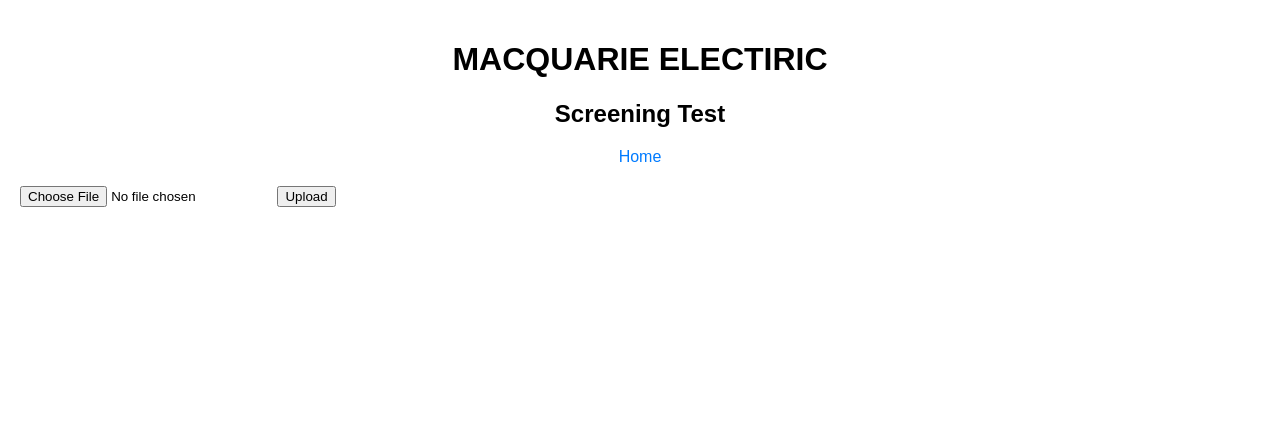
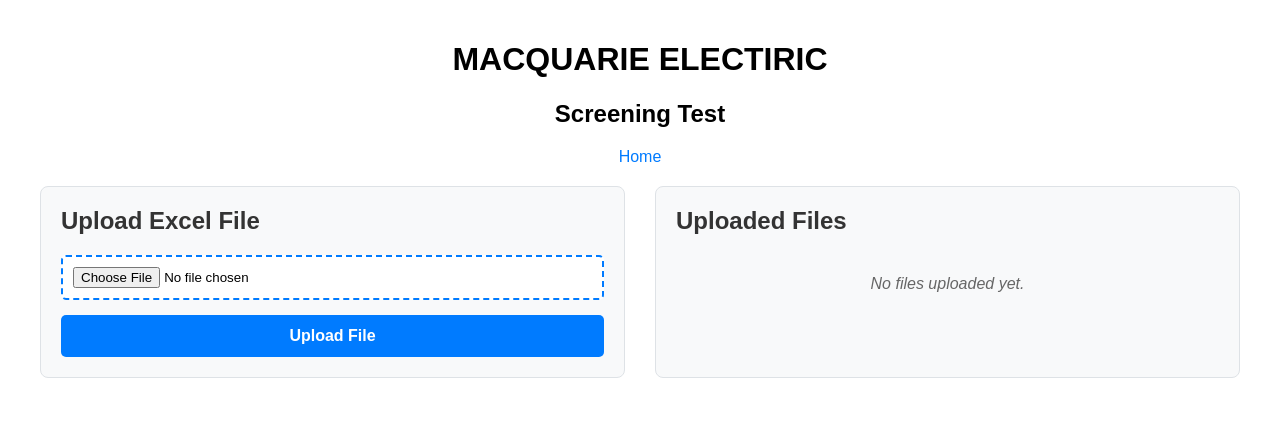
Before and after one commit to Rasil07/MQE, a Flask app: template app/templates/index.html in a window 1280 px wide. Shown: the top 426 px of the page. Run offline with Flask 3, Linux system fonts and the light colour scheme; the template is opened without the code that fills it, so the values that code supplies are empty; parts of the project's set-up code (start-up, migrations or seed data) failed here and were passed over.

Commit message:
Refactored database handling by implementing a DatabaseProtocol for better abstraction. Updated FileModel and FileService to utilize the new protocol. Enhanced file upload functionality with improved error handling and validation. Redesigned index.html for a more user-friendly interface, including a file upload form and a list of uploaded files. Removed unused routes and streamlined app initialization.

```diff
--- a/app/__init__.py
+++ b/app/__init__.py
@@ -20,8 +20,6 @@
     app = Flask(__name__, template_folder='templates',static_folder='static')
     app.config.from_object(config_dict[config_class_name])
     print(f"Config: {config_dict[config_class_name]}")
-    from app.routes import main
-    app.register_blueprint(main)
 
     # Initialize database
     from app.database import Database
--- a/app/helpers/file_helpers.py
+++ b/app/helpers/file_helpers.py
@@ -3,7 +3,8 @@
 from werkzeug.utils import secure_filename
 import pandas as pd
 from app.config import Config
-class FileHelper:
+from app.protocols import FileHelperProtocol
+class FileHelper(FileHelperProtocol):
     def __init__(self):
         # Allowed file extensions
         self.allowed_extensions = {'xlsx', 'xls'}
@@ -65,7 +66,7 @@
                 sheetData = excelFile.parse(sheet)
                 if not all(col in sheetData.columns for col in columns):
                     return {'valid': False, 'error': f'Sheet {sheet} must contain the following columns: {", ".join(columns)}'}
-            return {'valid': True}
+            return {'valid': True, 'transaction_row_count': len(excelFile.parse('Transactions')), 'customer_row_count': len(excelFile.parse("Customers")), 'product_row_count': len(excelFile.parse('Products'))}
         except Exception as e:
             return {'valid': False, 'error': f'Validation error: {str(e)}'}
 
--- a/app/static/css/style.css
+++ b/app/static/css/style.css
@@ -13,3 +13,103 @@
   text-decoration: none;
   color: #007bff;
 }
+
+/* Two-section layout */
+.container {
+  display: flex;
+  gap: 30px;
+  max-width: 1200px;
+  margin: 0 auto;
+}
+
+.upload-section {
+  flex: 1;
+  background: #f8f9fa;
+  padding: 20px;
+  border-radius: 8px;
+  border: 1px solid #dee2e6;
+}
+
+.files-section {
+  flex: 1;
+  background: #f8f9fa;
+  padding: 20px;
+  border-radius: 8px;
+  border: 1px solid #dee2e6;
+}
+
+.section-title {
+  margin-top: 0;
+  margin-bottom: 20px;
+  color: #333;
+  font-size: 1.5em;
+}
+
+/* Upload form styles */
+.upload-form {
+  display: flex;
+  flex-direction: column;
+  gap: 15px;
+}
+
+.file-input {
+  padding: 10px;
+  border: 2px dashed #007bff;
+  border-radius: 5px;
+  background: white;
+  cursor: pointer;
+}
+
+.file-input:hover {
+  border-color: #0056b3;
+}
+
+.upload-btn {
+  padding: 12px 24px;
+  background: #007bff;
+  color: white;
+  border: none;
+  border-radius: 5px;
+  cursor: pointer;
+  font-size: 16px;
+  font-weight: bold;
+}
+
+.upload-btn:hover {
+  background: #0056b3;
+}
+
+/* File list styles */
+.file-list {
+  list-style: none;
+  padding: 0;
+  margin: 0;
+}
+
+.file-item {
+  background: white;
+  padding: 15px;
+  margin-bottom: 10px;
+  border-radius: 5px;
+  border: 1px solid #dee2e6;
+  display: flex;
+  justify-content: space-between;
+  align-items: center;
+}
+
+.file-name {
+  font-weight: bold;
+  color: #333;
+}
+
+.file-info {
+  font-size: 0.9em;
+  color: #666;
+}
+
+.no-files {
+  text-align: center;
+  color: #666;
+  font-style: italic;
+  padding: 20px;
+}
--- a/app/templates/base.html
+++ b/app/templates/base.html
@@ -15,7 +15,7 @@
       <h1>MACQUARIE ELECTIRIC</h1>
       <h2>Screening Test</h2>
       <nav>
-        <a href="{{ url_for('main.index') }}">Home</a>
+        <a href="{{ url_for('index') }}">Home</a>
       </nav>
     </header>
     <main>{% block content %}{% endblock %}</main>
--- a/app/templates/index.html
+++ b/app/templates/index.html
@@ -1,14 +1,92 @@
 <!-- app/templates/index.html -->
 {% extends 'base.html' %} {% block content %}
-
+<div class="container">
+  <!-- Left Section - Upload Form -->
+  <div class="upload-section">
+    <h2 class="section-title">Upload Excel File</h2>
     <form
       method="post"
       enctype="multipart/form-data"
       action="/file/upload"
       id="uploadForm"
+      class="upload-form"
     >
-  <input type="file" id="fileInput" accept=".xlsx, .xls" name="file" />
-  <button type="submit">Upload</button>
+      <input
+        type="file"
+        id="fileInput"
+        accept=".xlsx, .xls"
+        name="file"
+        class="file-input"
+        required
+      />
+      <button type="submit" class="upload-btn">Upload File</button>
     </form>
+  </div>
 
-<h2>{% endblock %}</h2>
+  <!-- Right Section - File List -->
+  <div class="files-section">
+    <h2 class="section-title">Uploaded Files</h2>
+    {% if files %}
+    <ul class="file-list">
+      {% for file in files %}
+      <li class="file-item">
+        <div>
+          <div class="file-name">{{ file.name }}</div>
+          <div class="file-info">
+            ID: {{ file.identifier }} | Uploaded: {{ file.created_at if
+            file.created_at else 'N/A' }}
+          </div>
+        </div>
+        <div class="file-info">
+          {% if file.transaction_row_count %}
+          <div>Transactions: {{ file.transaction_row_count }}</div>
+          {% endif %} {% if file.customer_row_count %}
+          <div>Customers: {{ file.customer_row_count }}</div>
+          {% endif %} {% if file.product_row_count %}
+          <div>Products: {{ file.product_row_count }}</div>
+          {% endif %}
+        </div>
+      </li>
+      {% endfor %}
+    </ul>
+    {% else %}
+    <div class="no-files">No files uploaded yet.</div>
+    {% endif %}
+  </div>
+</div>
+
+<script>
+  document
+    .getElementById("uploadForm")
+    .addEventListener("submit", function (e) {
+      e.preventDefault();
+
+      const formData = new FormData(this);
+      const fileInput = document.getElementById("fileInput");
+
+      if (!fileInput.files[0]) {
+        alert("Please select a file to upload.");
+        return;
+      }
+
+      fetch("/file/upload", {
+        method: "POST",
+        body: formData,
+      })
+        .then((response) => response.json())
+        .then((data) => {
+          if (data.message) {
+            alert(data.message);
+            if (data.message === "File uploaded successfully") {
+              // Reload the page to show the new file
+              window.location.reload();
+            }
+          }
+        })
+        .catch((error) => {
+          console.error("Error:", error);
+          alert("An error occurred during upload.");
+        });
+    });
+</script>
+{% endblock %}
```
Also changed, not shown: app/database.py (+51 -7 lines), app/modules/file/controller.py (+3 -4 lines), app/modules/file/model.py (+10 -7 lines), app/modules/file/registrar.py (+9 -10 lines), app/modules/file/service.py (+13 -7 lines), app/protocols.py (added, +60 -0 lines), app/routes.py (deleted, +0 -8 lines). Lines whose indentation alone changed are shown as unchanged.
